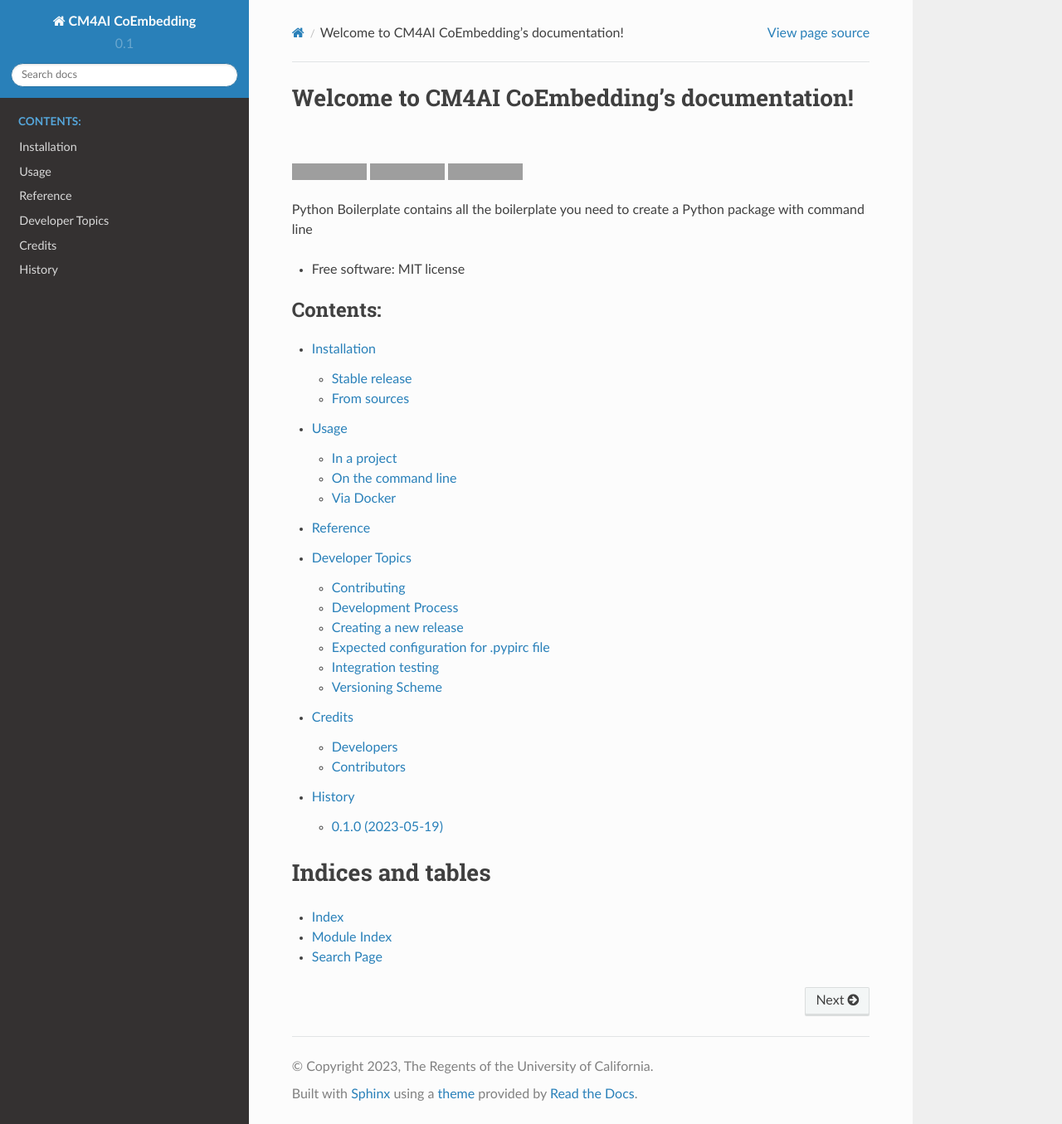
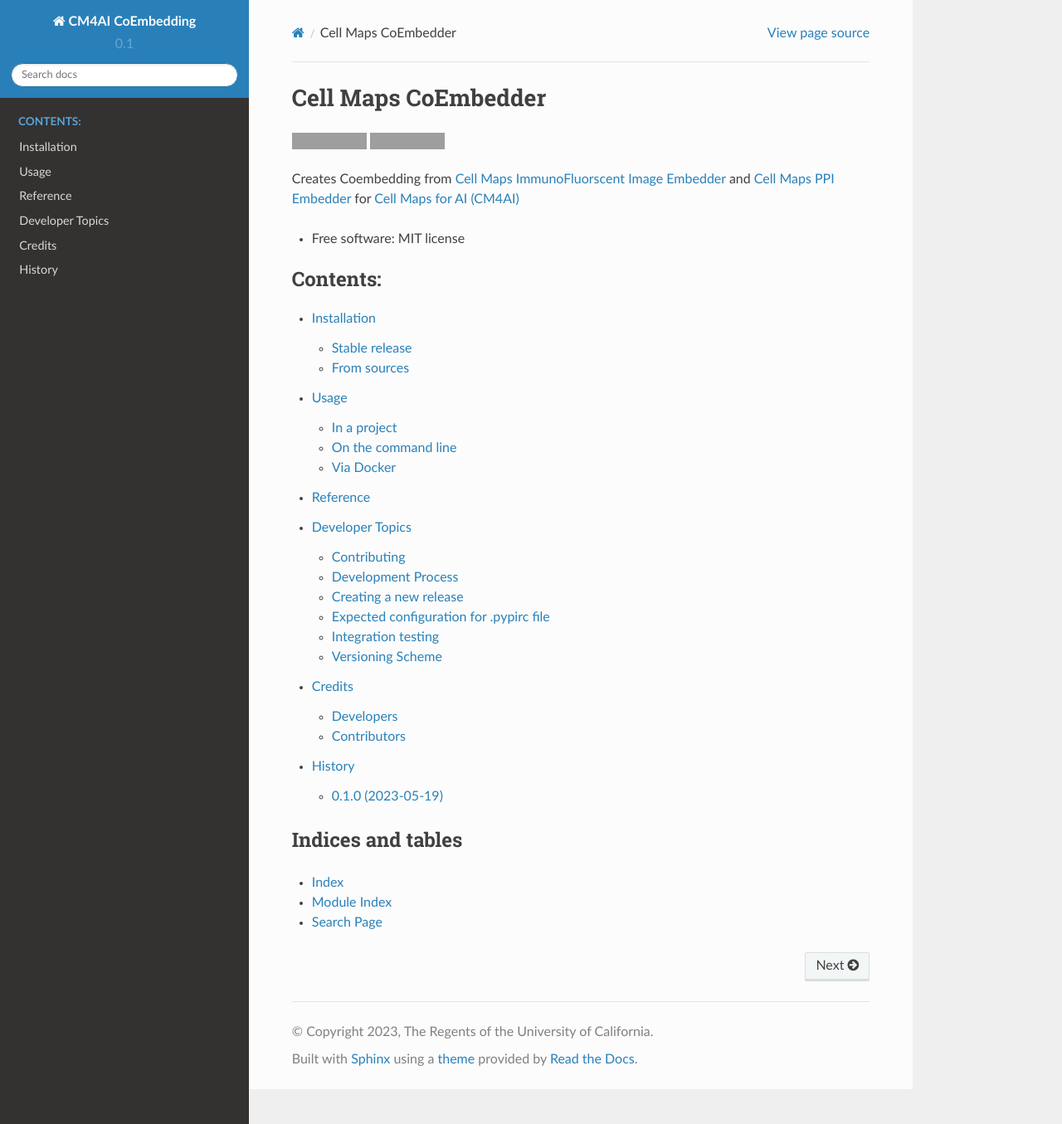
Before and after one commit to wadeschulz/cellmaps_coembedding_experimental, a Sphinx documentation site: the page built from docs/index.rst, in a window 1280 px wide and 1355 px high. Shown: the whole window at 83% size. Built offline with Sphinx 7.4.7 and the Read the Docs theme 2.0.0, drawn with Linux system fonts in a browser that asks for light colours; pages that are not in the unit, such as notebooks, are missing from menus; grey boxes are pictures that could not be loaded.

Commit message:
updated description

```diff
--- a/docs/index.rst
+++ b/docs/index.rst
@@ -1,5 +1,6 @@
-Welcome to CM4AI CoEmbedding's documentation!
-================================================================
+=====================
+Cell Maps CoEmbedder
+=====================
 
 
 .. image:: https://img.shields.io/pypi/v/cellmaps_coembedding.svg
@@ -8,14 +9,8 @@
 .. image:: https://img.shields.io/travis/idekerlab/cellmaps_coembedding.svg
         :target: https://travis-ci.com/idekerlab/cellmaps_coembedding
 
-.. image:: https://readthedocs.org/projects/cellmaps-coembedding/badge/?version=latest
-        :target: https://cellmaps-coembedding.readthedocs.io/en/latest/?badge=latest
-        :alt: Documentation Status
-
-
-
-
-Python Boilerplate contains all the boilerplate you need to create a Python package with command line
+Creates Coembedding from `Cell Maps ImmunoFluorscent Image Embedder <https://cellmaps-image-embedding.readthedocs.io>`__
+and `Cell Maps PPI Embedder <https://cellmaps-ppi-embedding.readthedocs.io>`__ for `Cell Maps for AI (CM4AI) <https://cm4ai.org>`__
 
 
 * Free software: MIT license
```
Also changed, not shown: README.rst (+5 -5 lines).
